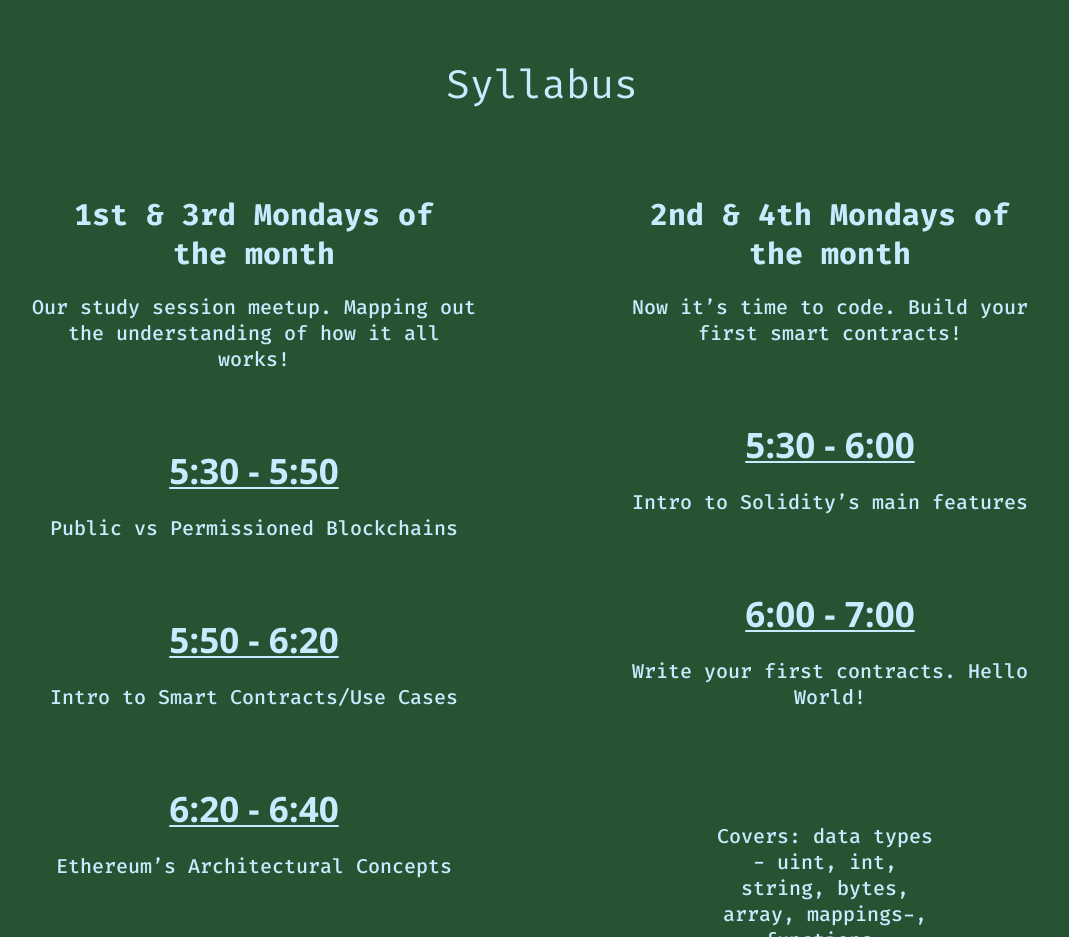
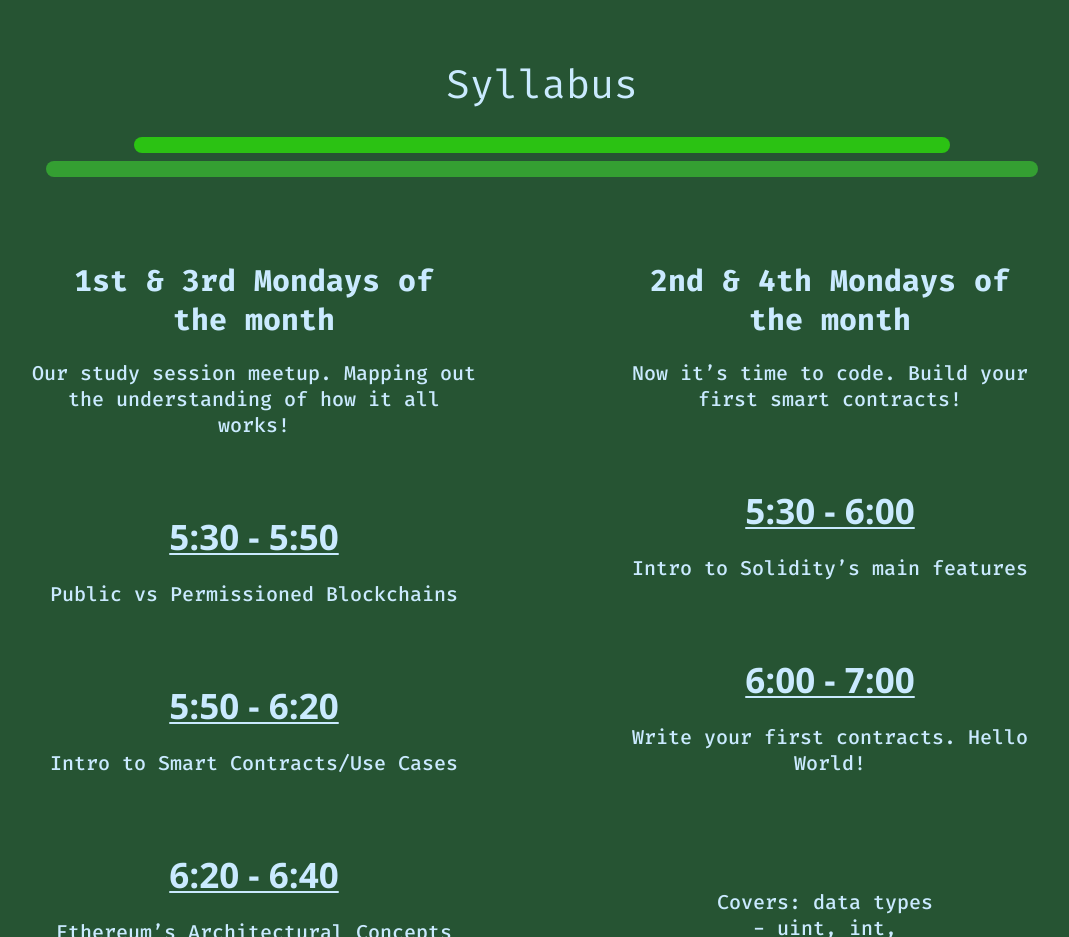
Before and after one commit to RiccardoBiosas/ethereum-workshops, a React (Create React App) app: page / in a window 1280 px wide. Shown: the part 1680-2617 px from the top of the page, without its empty margins (98-1167 px from the left). Built offline with nearby package versions, Linux system fonts and the light colour scheme.

Commit message:
Add horizontal lines

```diff
--- a/src/components/section/Syllabus.js
+++ b/src/components/section/Syllabus.js
@@ -74,7 +74,6 @@
 const Column = styled.div`
     width: 100%;
 
-
     @media (min-width: 1028px) {
         width:  35%;
     }
@@ -84,12 +83,6 @@
     font-weight: 500;
     font-size: 20px;
     line-height: 26px;
-
-    /* @media (min-width: 1024px) {
-        padding-left: 140px;
-        padding-right: 140px;
-    } */
-
 `
 
 const PragueImgWrapper = styled.div`
@@ -107,11 +100,47 @@
         min-height: 517px;
     }
 `
+const GreenLine1 = styled.div`
+    position: relative;
+    padding: 0.5rem;
+    background-color: #2BC213;
+    border-radius: 20px;
+    width: 268px;
+    margin-bottom: 8px;
+
+    @media (min-width: 1024px) {
+        width: 800px;
+    }
+`
+
+const GreenLine2 = styled.div`
+    position: relative;
+    display: block;
+    padding: 0.5rem;
+    background-color: #349F32;
+    border-radius: 20px;
+    width: 300px;
+
+    @media (min-width: 1024px) {
+        width: 976px;
+    }
+`
+const CenterLines = styled.div`
+    display: flex;
+    flex-direction: column;
+    justify-content: center;
+    align-items: center;
+    margin-top: 26px;
+`
 
 export default function Syllabus() {
     return (
         <SyllabusSection>
             <HeadingFour>Syllabus</HeadingFour>
+            <CenterLines>
+                <GreenLine1></GreenLine1>
+                <GreenLine2></GreenLine2>
+            </CenterLines>
             <ScheduleWrapper>
                 <Column>
                     <div>
```
